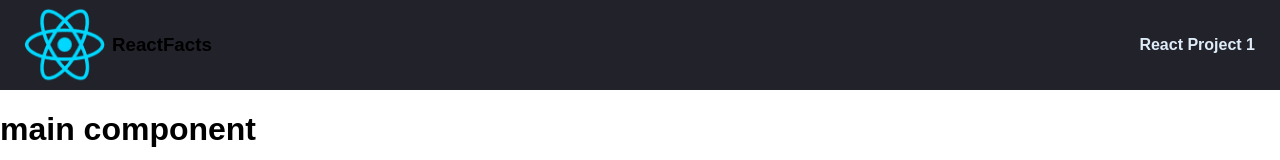
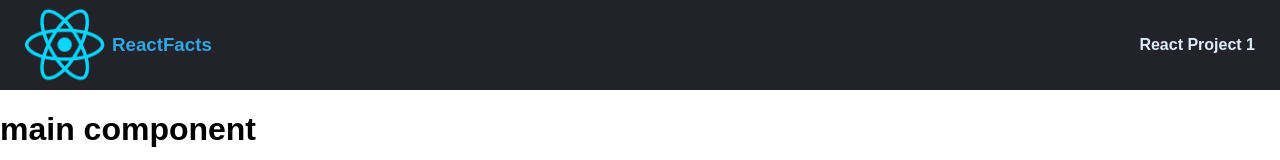
Before and after one commit to Ibanez92/React_Project1, a React (Vite) app: page / in a window 1280 px wide. Shown: the top 160 px of the page. Built offline with nearby package versions, Linux system fonts and the light colour scheme.

Commit message:
adding color to my h4 header color

```diff
--- a/src/styles.css
+++ b/src/styles.css
@@ -21,6 +21,7 @@ body {
 
 .nav > h3 {
     margin-right: auto;
+    color:rgb(48, 167, 227);
 }
 
 .nav > h4 {
```
